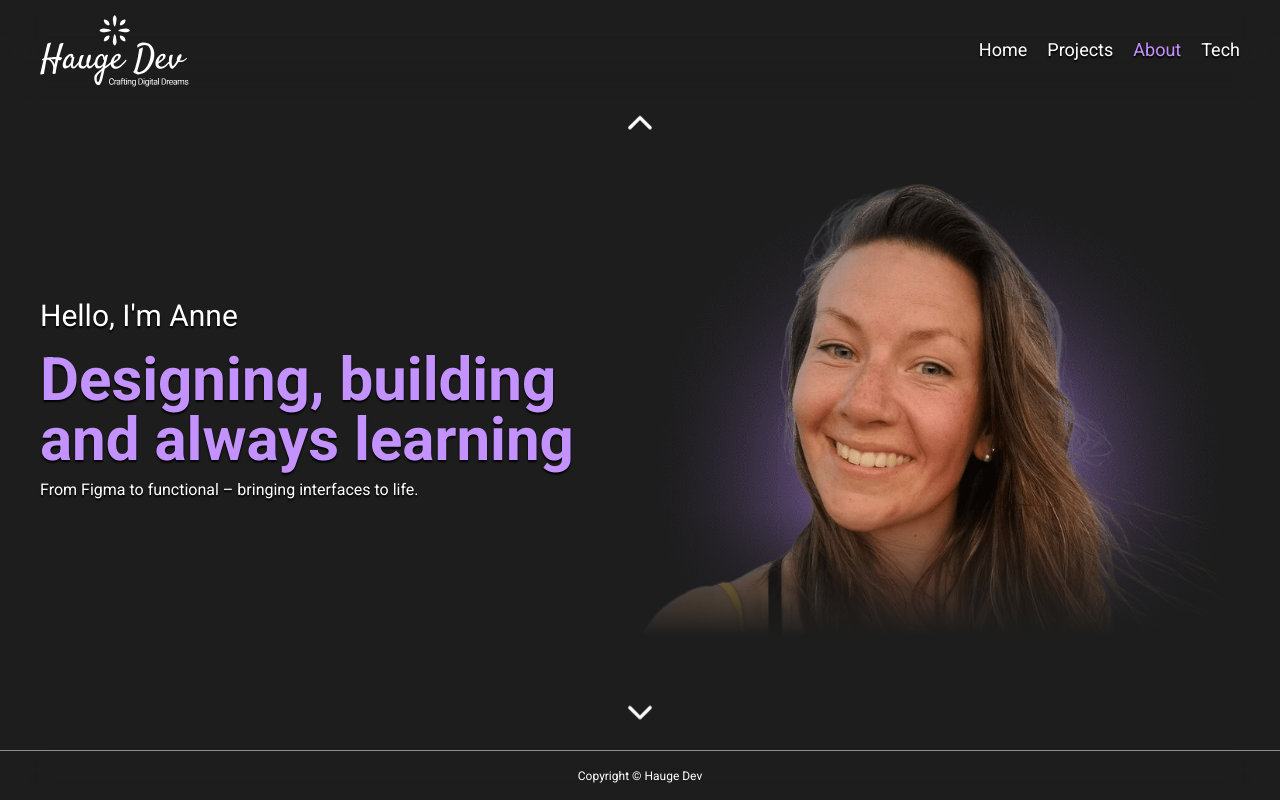
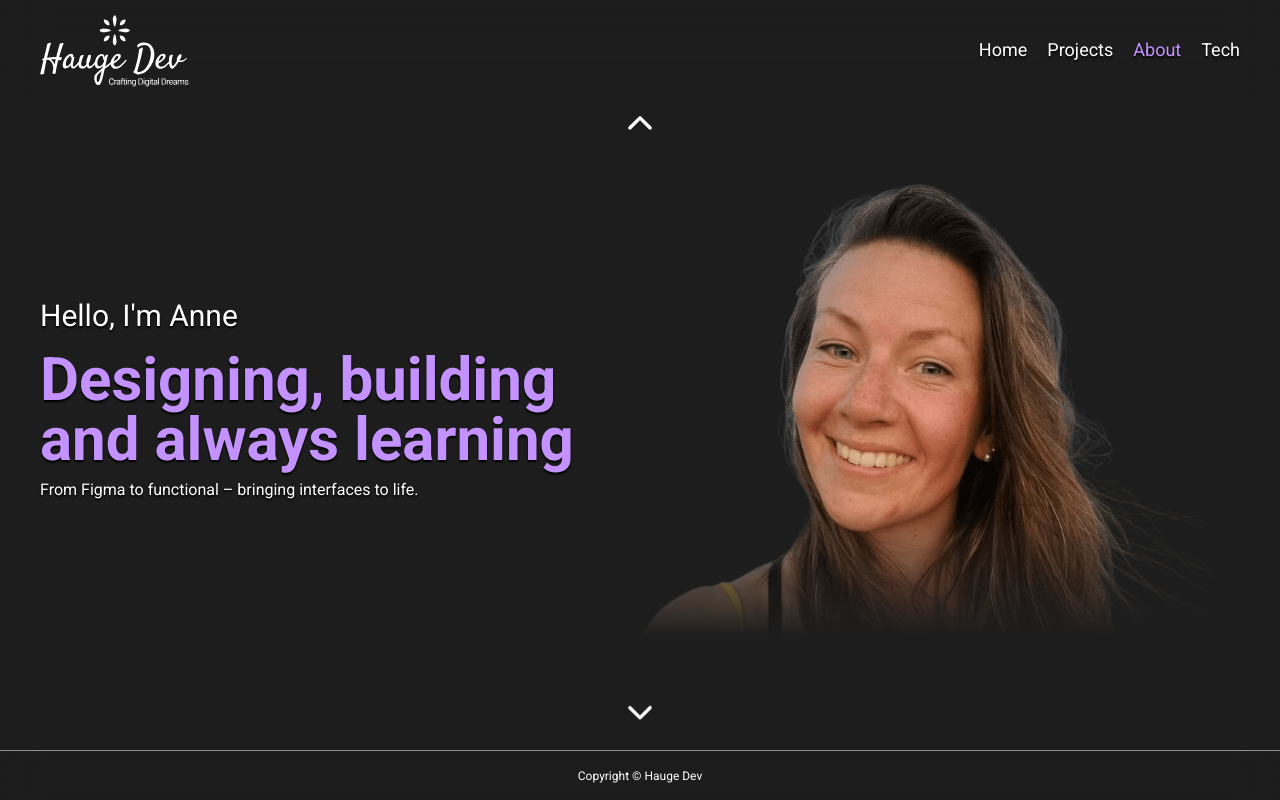
Before and after one commit to annechh/portfolio-2, a React (Vite) app: page / in a window 1280 px wide. Shown: the top 800 px of the page. Built offline with nearby package versions, Linux system fonts and the light colour scheme.

Commit message:
removed glow dot due to some background difference

```diff
--- a/src/components/Hero.tsx
+++ b/src/components/Hero.tsx
@@ -1,6 +1,5 @@
 import { motion } from 'framer-motion';
 import { introductionData } from '../data/aboutData';
-import GlowDot from '../assets/images/glow-dot.png';
 
 export default function Hero() {
   return (
@@ -26,31 +25,8 @@ export default function Hero() {
           </p>
         </motion.div>
 
-        <motion.div
-          initial={{ opacity: 0, y: 40 }}
-          animate={{ opacity: 1, y: 0 }}
-          transition={{ duration: 1, ease: 'easeOut' }}
-          className="flex flex-col h-full overflow-hidden mb-[50px] lg:mb-0"
-        >
+        <div className="flex flex-col h-full overflow-hidden mb-[50px] lg:mb-0">
           <div className="relative max-w-[500px] lg:max-w-[600px] w-full h-auto">
-            <motion.img
-              initial={{ opacity: 0, y: 40 }}
-              animate={{ opacity: 1, y: 0, scale: [1, 1.1, 1] }}
-              transition={{
-                duration: 5,
-                ease: 'easeOut',
-                scale: {
-                  duration: 5,
-                  repeat: Infinity,
-                  repeatType: 'loop',
-                  ease: 'easeInOut',
-                },
-              }}
-              src={GlowDot}
-              alt="glow effect"
-              className="absolute left-1/2 top-2/3 -translate-x-1/2 -translate-y-1/2 pointer-events-none z-0"
-            />
-
             <img
               src={introductionData.media.url}
               alt={introductionData.media.alt}
@@ -59,7 +35,7 @@ export default function Hero() {
 
             <div className="absolute mb-[-1px] bottom-0 left-0 w-full h-32 z-20 bg-gradient-to-t from-dark to-dark/0" />
           </div>
-        </motion.div>
+        </div>
       </div>
     </div>
   );
```
Also changed, not shown: src/assets/images/glow-dot.png (deleted).
